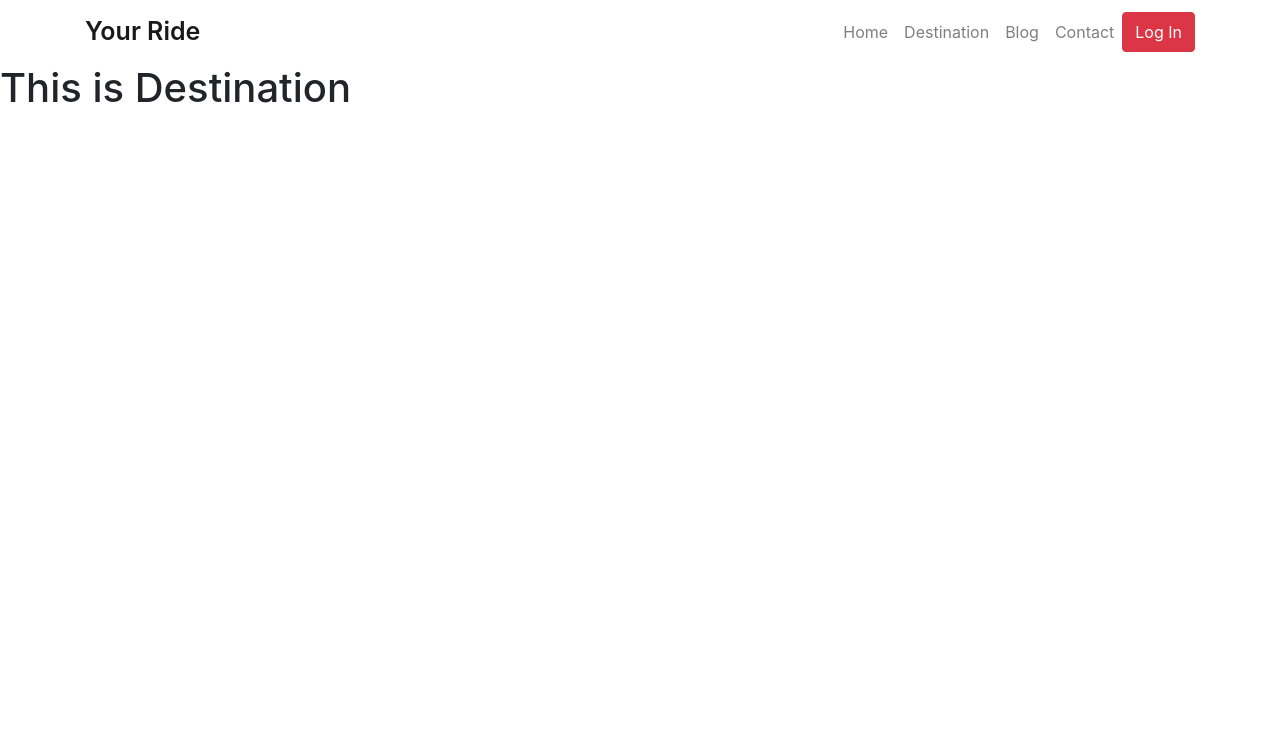
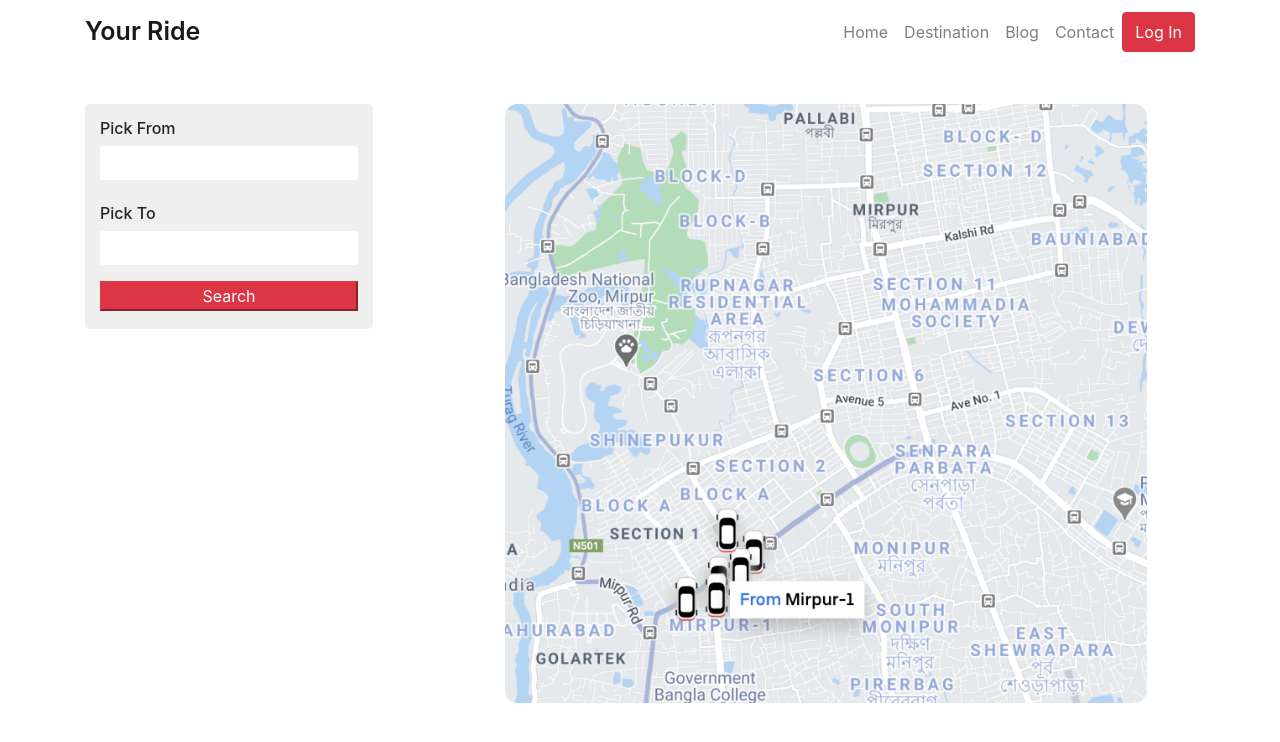
Before and after one commit to najmulmyself/your-ride, a React (Create React App) app: page /destination in a window 1280 px wide. Shown: the top 742 px of the page. Built offline with nearby package versions, Linux system fonts and the light colour scheme.

Commit message:
destination and useHistory added

```diff
--- a/src/component/Destination/Destination.css
+++ b/src/component/Destination/Destination.css
@@ -1,3 +1,22 @@
-body{
-    background-color: white;
+.destination-style{
+    margin-top: 40px;
+    display: flex;
+    justify-content: space-between;
 }
+.route-div{
+    background-color: #EFEFEF;
+    padding : 15px;
+    border-radius: 5px;
+    max-height: 225px;
+}
+.input {
+    border: none;
+    border-radius: 3px;
+    padding : 5px;
+}
+.map{
+    max-height: 600px;
+    width: 100%;
+    object-fit: contain;
+    margin-bottom : 50px;
+}
--- a/src/component/Destination/Destination.jsx
+++ b/src/component/Destination/Destination.jsx
@@ -1,11 +1,26 @@
 import React from "react";
+import { Container } from "react-bootstrap";
 import './Destination.css'
+import map from '../../images/Map.png'
 const Destination = () => {
   return (
-    <div>
-      <h1>This is Destination</h1>
-      {console.log("Destination page")}
-    </div>
+    <Container className="destination-style">
+      <div className='route-div'>
+        <form>
+          <h6>Pick From</h6>
+          <input className='input' type="text" name="from" id=""/>
+          <br/>
+          <br/>
+          <h6>Pick To</h6>
+          <input className='input' type="text" name="to" id=""/>
+          <br/>
+          <input className="btn-danger mt-3 w-100" type="submit" value="Search"/>
+        </form>
+      </div>
+      <div>
+        <img className='map px-5' src={map} alt="map"/>
+      </div>
+    </Container>
   );
 };
 
```
Also changed, not shown: src/component/Card/Card.jsx (+6 -1 lines), src/images/Map.png (added).
